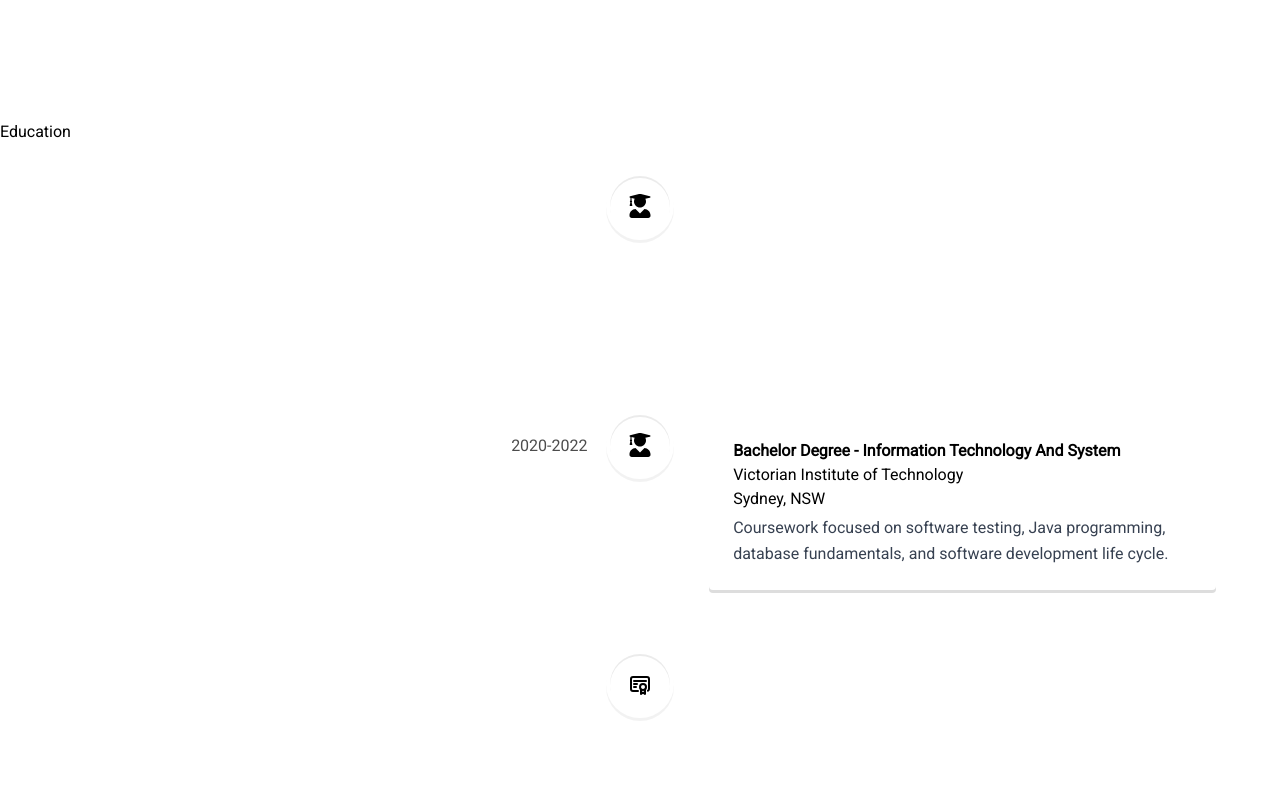
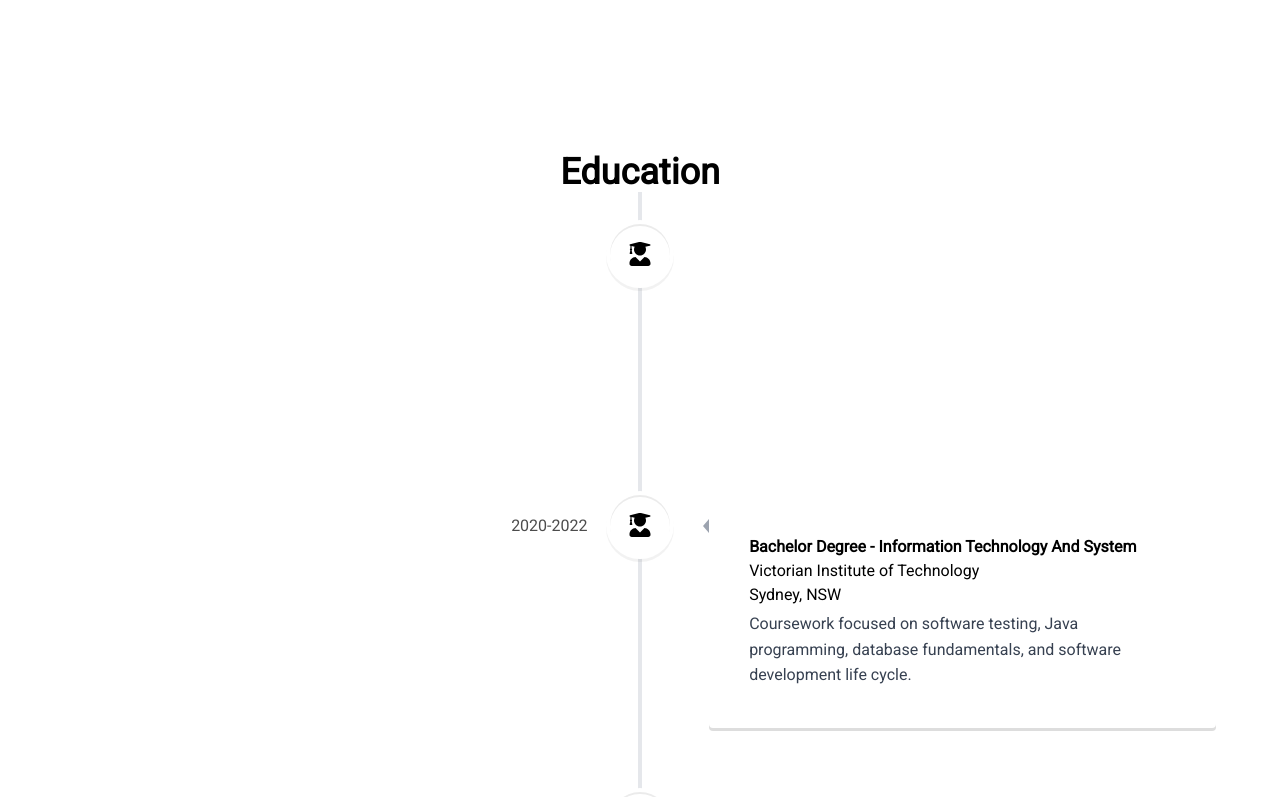
Before and after one commit to Prasmin/portfolio, a Next.js app: page / in a window 1280 px wide. Shown: the part 1360-2157 px from the top of the page. Built offline with nearby package versions, Linux system fonts and the light colour scheme.

Commit message:
education section is done

```diff
--- a/app/globals.css
+++ b/app/globals.css
@@ -3,3 +3,7 @@
 @tailwind base;
 @tailwind components;
 @tailwind utilities;
+
+html {
+  --line-color: #e5e7eb;
+}
--- a/components/Education.jsx
+++ b/components/Education.jsx
@@ -19,28 +19,33 @@ export default function Education() {
   };
 
   return (
-    <section>
-      <h3>Education</h3>
-      <VerticalTimeline>
+    <section className="pt-8  ">
+      <h3 className="font-bold text-3xl sm:text-4xl flex justify-center ">
+        Education
+      </h3>
+      <VerticalTimeline lineColor="">
         {EducationsData.map((item) => (
           <VerticalTimelineElement
             contentStyle={{ boxStyle }}
-            arrowStyle={{ borderRight: " 0.4rem solid #9ca3af" }}
+            contentArrowStyle={{ borderRight: " 0.4rem solid #9ca3af" }}
             date={item.date}
             icon={item.icon}
             iconStyle={{
               background: "white",
+
               fontSize: "1.5rem",
             }}
             visible={true}
             key={item.id}
           >
+            <div className="hover:bg-gray-100 transition duration-300 p-4 rounded-lg">
               <h3 className="font-semibold capitalize">{item.title}</h3>
               <h4 className="font-normal !mt-0">{item.sub_title}</h4>
               <h4 className="font-normal !mt-0">{item.location}</h4>
               <p className="!mt-1 !font-normal text-gray-700">
                 {item.description}
               </p>
+            </div>
           </VerticalTimelineElement>
         ))}
       </VerticalTimeline>
--- a/components/Skills.jsx
+++ b/components/Skills.jsx
@@ -4,7 +4,7 @@ import skillsData from "../lib/data";
 export default function Skills() {
   return (
     <section>
-      <div className=" gap-8 items-center py-8 px-4 mx-auto  w-full h-screen  xl:gap-16 md:grid md:grid-cols-2  lg:px-6   ">
+      <div className=" gap-8 items-center py-8 px-4 mx-auto  w-full md:h-screen  xl:gap-16 md:grid md:grid-cols-2  lg:px-6   ">
         <div className=" grid sm:grid-cols-4 grid-cols-3 gap-12 mt-7 ">
           {skillsData.map((item) => (
             <div key={item.id} className=" sm:text-7xl text-4xl">
@@ -13,7 +13,7 @@ export default function Skills() {
           ))}
         </div>
         <article>
-          <h2 className="sm:text-4xl text-2xl font-bold text-center -mt-4   ">
+          <h2 className="sm:text-4xl text-2xl font-bold text-center mt-4   ">
             What I do
           </h2>
 
```
Lines whose indentation alone changed are shown as unchanged.
